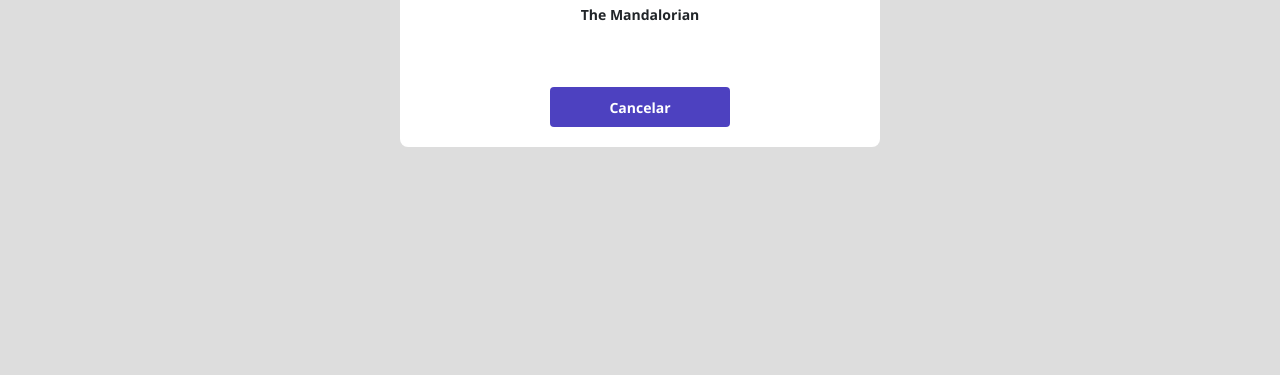
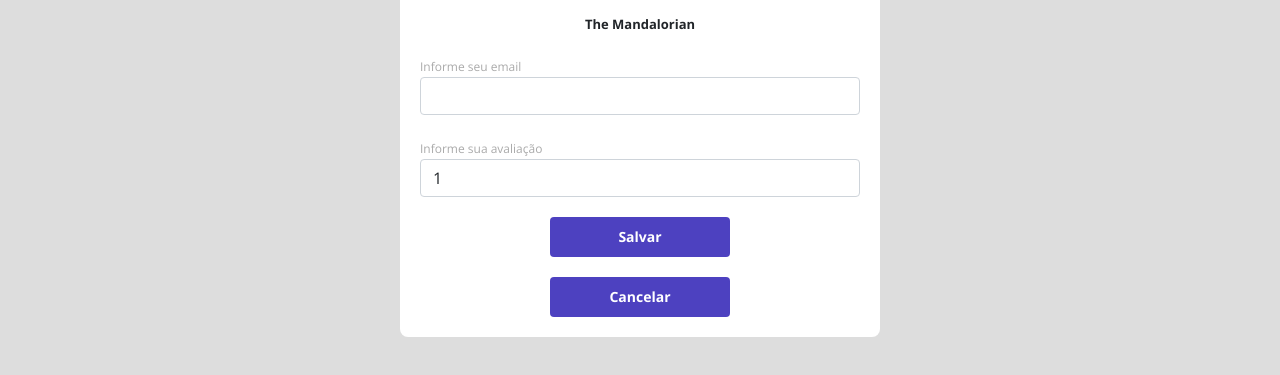
Before and after one commit to BrunoBrinca/dsmovie, a plain HTML site: page form.html in a window 1280 px wide. Shown: the part 463-838 px from the top of the page. Before the commit the page ends 800 px from the top, so only its background shows below. Drawn offline with nearby package versions, Linux system fonts and the light colour scheme.

Commit message:
Formulário PARTE 2

```diff
--- a/CSS/styles.css
+++ b/CSS/styles.css
@@ -4,7 +4,8 @@
     --bg-gray: #ddd;
     --color-primary: #4D41C0;
     --white: #fff;
-    --text-gray: #4a4a4a
+    --text-gray: #4a4a4a;
+    --text-light-gray: #aaa;
 }
 
 *{
@@ -103,9 +104,46 @@
 align-items: center;
 justify-content: center;
 border-radius: 4px;
+border: 0;
 }
 
-.dsmovie-form-container{
+.dsmovie-form-container {
     padding: 40px 0;
     max-width: 480px;
 }
+
+.dsmovie-form-description{
+    background-color: var(--white);
+    padding: 20px;
+    display: flex;
+    flex-direction: column;
+    align-items: center;
+    border-radius: 0 0 8px 8px;
+}
+
+.dsmovie-form {
+width: 100%;
+}
+
+.dsmovie-form-description h3 {
+font-size: 13px;
+font-weight: 700;
+margin-bottom: 20px;
+}
+
+.dsmovie-form-group {
+    margin-bottom: 20px;
+}
+
+.dsmovie-form-group label {
+font-size: 12px;
+color: var(--text-light-gray);
+}
+
+.dsmovie-form-btn-container {
+height: 100px;
+display: flex;
+flex-direction: column;
+align-items: center;
+justify-content: space-between;
+}
--- a/form.html
+++ b/form.html
@@ -31,24 +31,38 @@
 
                 <div>
                     <div class="dsmovie-card">
-                        <img src="https://www.themoviedb.org/t/p/w533_and_h300_bestv2/9ijMGlJKqcslswWUzTEwScm82Gs.jpg" alt="The Mandalorian">
-                        <div class="dsmovie-card-description">
+                        <img src="https://www.themoviedb.org/t/p/w533_and_h300_bestv2/9ijMGlJKqcslswWUzTEwScm82Gs.jpg"
+                            alt="The Mandalorian">
+                        <div class="dsmovie-form-description">
                             <h3>The Mandalorian</h3>
-                            <a class="dsmovie-btn" href="index.html">Cancelar</a>
+                            <form class="dsmovie-form">
+                                <div class="form-group dsmovie-form-group">
+                                    <label for="email">Informe seu email</label>
+                                    <input class="form-control" type="email" id="email">
+                                </div>
+                                <div class="form-group dsmovie-form-group">
+                                <label for="score">Informe sua avaliação</label>
+                                <select class="form-control" name="score" id="score">
+                                    <option value="1">1</option>
+                                    <option value="2">2</option>
+                                    <option value="3">3</option>
+                                    <option value="4">4</option>
+                                    <option value="5">5</option>
+                                </select>
+                                </div>
+                                <div class="dsmovie-form-btn-container">
+                                    <button class="dsmovie-btn" type="submit">Salvar</button>
+                                    <a class="dsmovie-btn" href="index.html">Cancelar</a>
+
+                                </div>
+                            </form>
+
                         </div>
                     </div>
-
                 </div>
-
             </div>
-
-
         </section>
-
-
-
     </main>
-
 </body>
 
 </html>
```
